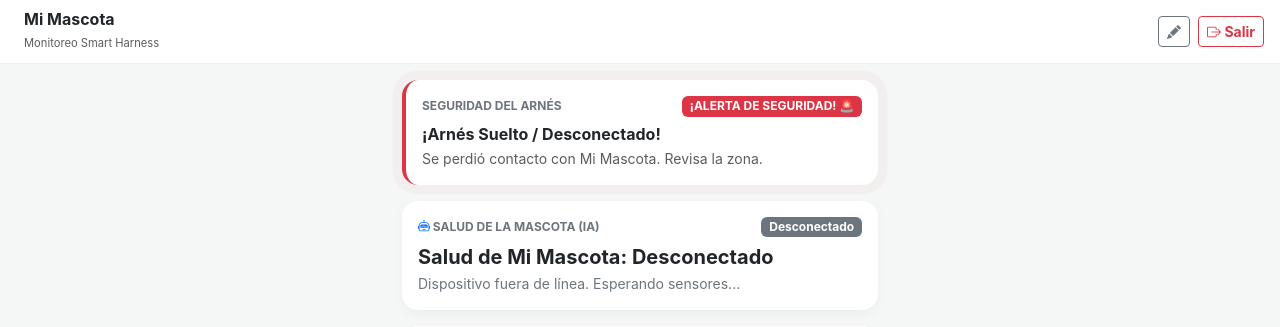
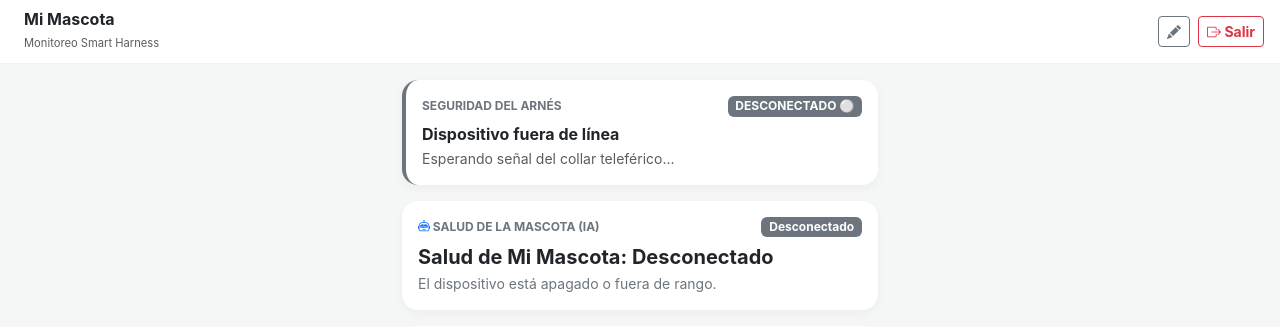
Before and after one commit to Victor-programming07/VetTag-Medical, a Flask app: page /dueno in a window 1280 px wide. Shown: the top 327 px of the page. Run offline with Flask 3, Linux system fonts and the light colour scheme; the visitor is signed in with stand-in values (Sample User, id 1).

Commit message:
Update dueno.html

```diff
--- a/templates/dueno.html
+++ b/templates/dueno.html
@@ -152,9 +152,45 @@
             }
             const data = await response.json();
 
-                document.getElementById('val-temp').innerText = `${data.temperatura.toFixed(1)}°C`;
+            // -------------------------------------------------------------
+            // 1. MANEJO DE DESCONEXIÓN (SI CONECTADO ES FALSE O SIN DATOS)
+            // -------------------------------------------------------------
+            if (data.conectado === false || data.temperatura === "--") {
+                document.getElementById('val-temp').innerText = "-- °C";
+                document.getElementById('val-bpm').innerText = "-- BPM";
+                document.getElementById('val-actividad').innerHTML = "🔴 Desconectado";
+
+                // Arnés
+                const arnesCard = document.getElementById('arnes-security-card');
+                const arnesBadge = document.getElementById('dueno-arnes-badge');
+                arnesCard.className = "card card-custom p-3 mb-3 border-start border-4 border-secondary";
+                arnesBadge.className = "badge bg-secondary";
+                arnesBadge.innerText = "DESCONECTADO ⚪";
+                document.getElementById('dueno-arnes-title').innerText = "Dispositivo fuera de línea";
+                document.getElementById('dueno-arnes-desc').innerText = "Esperando señal del collar teleférico...";
+
+                // Salud
+                const saludBadge = document.getElementById('dueno-salud-badge');
+                saludBadge.className = "badge bg-secondary";
+                saludBadge.innerText = "Desconectado";
+                document.getElementById('dueno-salud-titulo').innerText = `Salud de ${nombreMascota}: Desconectado`;
+                document.getElementById('dueno-salud-msg').innerText = "El dispositivo está apagado o fuera de rango.";
+
+                // GPS
+                const gpsBadge = document.getElementById('gps-status-badge');
+                gpsBadge.className = "badge bg-secondary-subtle text-secondary border border-secondary-subtle";
+                gpsBadge.innerText = "GPS Inactivo (Sin Conexión)";
+                return; // Cortar ejecución para evitar errores de tipo
+            }
+
+            // -------------------------------------------------------------
+            // 2. MANEJO DE DATOS ACTIVOS Y FORMATEO SEGURO
+            // -------------------------------------------------------------
+            // Validación de temperatura si viene numérico
+            let tempDisplay = typeof data.temperatura === 'number' ? `${data.temperatura.toFixed(1)}°C` : `${data.temperatura}°C`;
+            document.getElementById('val-temp').innerText = tempDisplay;
             document.getElementById('val-bpm').innerText = `${data.ritmo_cardiaco}`;
-                document.getElementById('val-actividad').innerHTML = `${data.actividad.icono} ${data.actividad.estado}`;
+            document.getElementById('val-actividad').innerHTML = `${data.actividad.icono || '🏃'} ${data.actividad.estado}`;
 
             // Arnés
             const arnesCard = document.getElementById('arnes-security-card');
```
Lines whose indentation alone changed are shown as unchanged.
